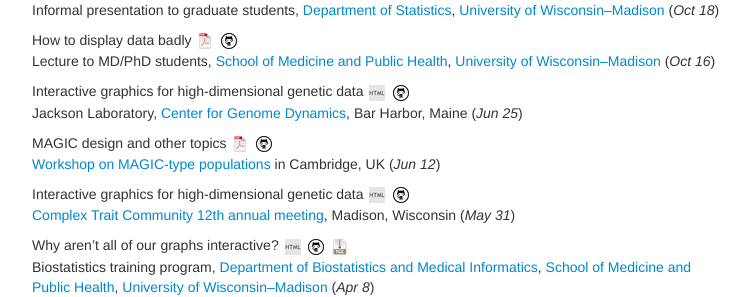
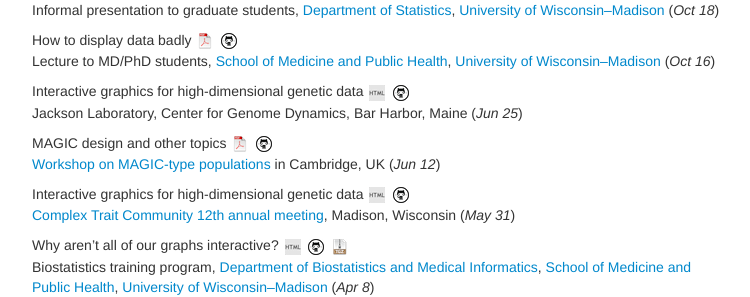
Before and after one commit to kbroman/kbroman.github.io, a Jekyll site: the page built from talks.md, in a window 1280 px wide and 900 px high, scrolled down 6627 px. Shown: the part 155-452 px from the top of the window, without its empty margins (258-1008 px from the left). Built offline with Jekyll 4.4.1, drawn with Linux system fonts in a browser that asks for light colours; some of the changed lines change nothing that is shown.

Commit message:
talks: Remove broken link

```diff
--- a/talks.md
+++ b/talks.md
@@ -875,7 +875,7 @@
 
 Interactive graphics for high-dimensional genetic data  [![html](icons16/html-icon.png)](https://www.biostat.wisc.edu/~kbroman/presentations/CGD2013/presentation.html)
 [![github](icons16/github-icon.png)](https://github.com/kbroman/Talk_CGD2013)<br/>
-Jackson Laboratory, [Center for Genome Dynamics](http://cgd.jax.org), Bar Harbor, Maine (_Jun 25_)
+Jackson Laboratory, Center for Genome Dynamics, Bar Harbor, Maine (_Jun 25_)
 
 MAGIC design and other topics
 [![pdf](icons16/pdf-icon.png)](https://www.biostat.wisc.edu/~kbroman/presentations/magic_web.pdf)
```
